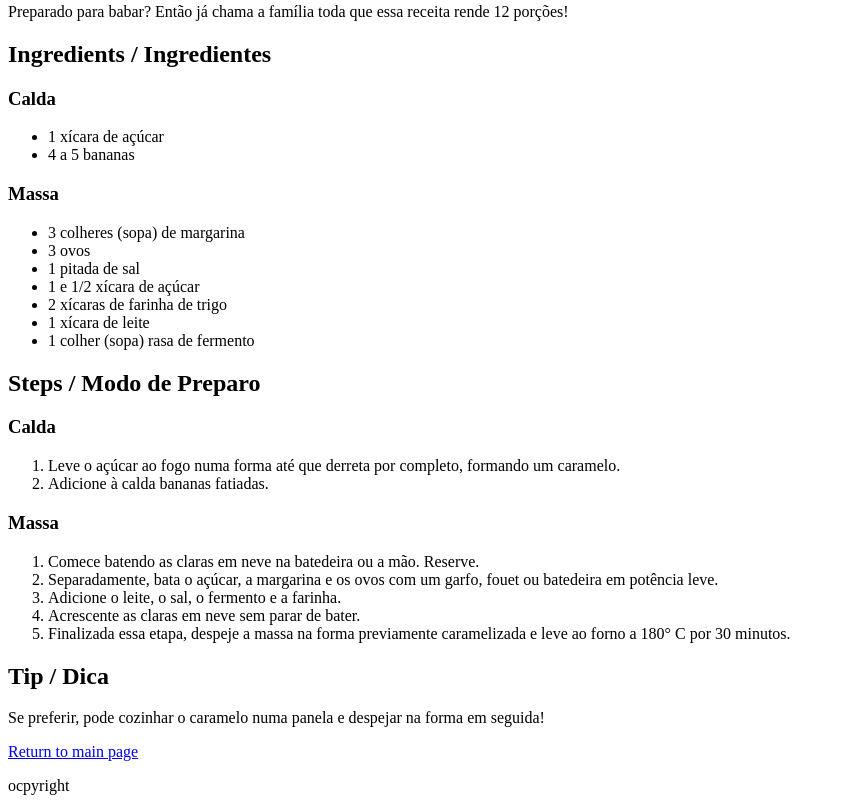
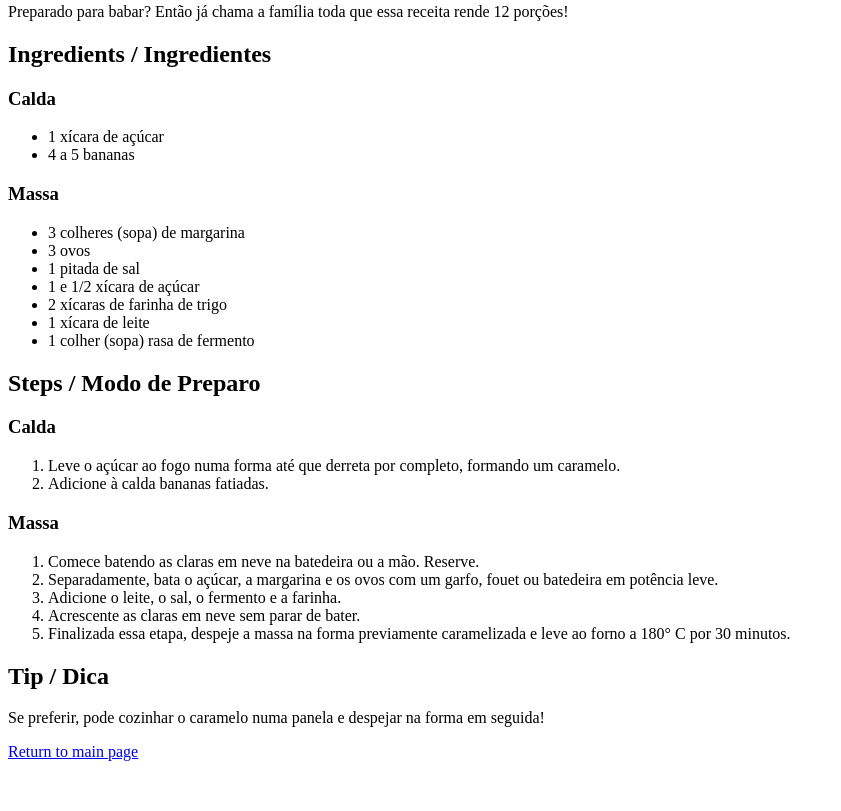
Before and after one commit to renataomon/odin-recipes, a plain HTML site: page recipes/banana_cake.html in a window 1280 px wide. Shown: the part 581-1392 px from the top of the page, without its empty margins (0-841 px from the left). After the commit the page ends 1350 px from the top, so only its background shows below. Drawn offline with Linux system fonts and the light colour scheme.

Commit message:
Delete copyrigh on the botton of page
Was a mistake in the code.

```diff
--- a/recipes/banana_cake.html
+++ b/recipes/banana_cake.html
@@ -52,5 +52,4 @@
 
     <a href="../index.html">Return to main page</a>
 </body>
-    <p>ocpyright</p>
 </html>
```
